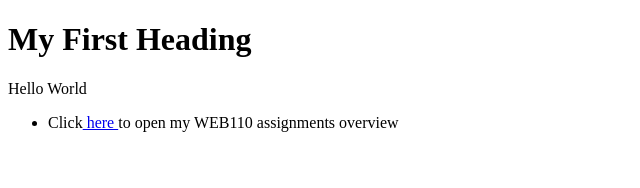
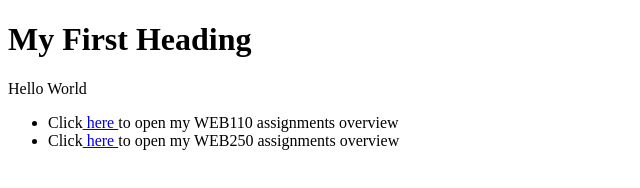
Before and after one commit to Mykyta28/mykyta28.github.io, a plain HTML site: page index.html in a window 1280 px wide. Shown: the whole page, without its empty margins (0-640 px from the left). Drawn offline with Linux system fonts and the light colour scheme.

Commit message:
Update index.html

```diff
--- a/index.html
+++ b/index.html
@@ -9,6 +9,7 @@
 <p> Hello World </p>
   <ul>
      <li>Click<a href="web110/index.html" target="_blank">  here  </a>to open my WEB110 assignments overview</li>
+     <li>Click<a href="web250/index.html" target="_blank">  here  </a>to open my WEB250 assignments overview</li>
   </ul>
 
 </body>
```
